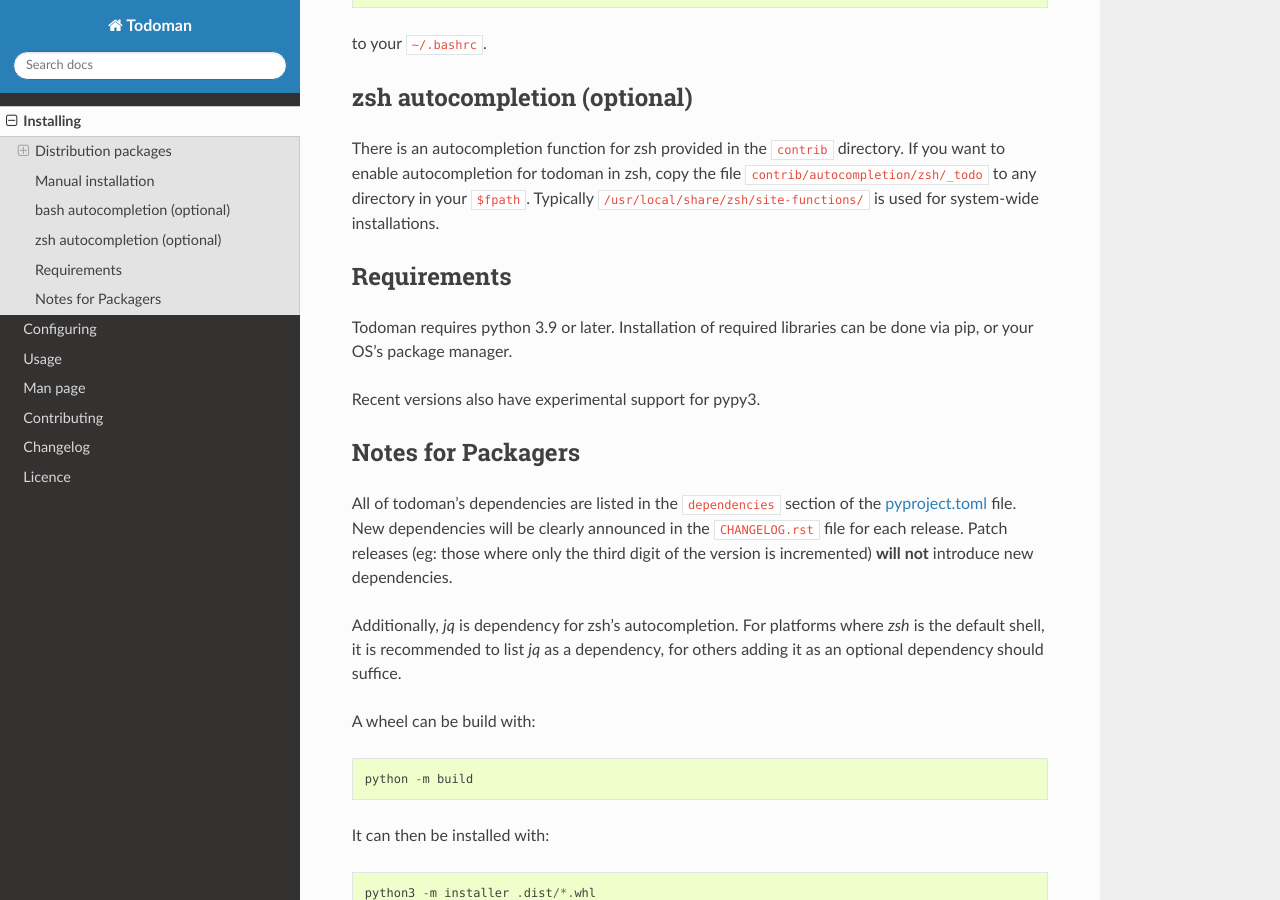
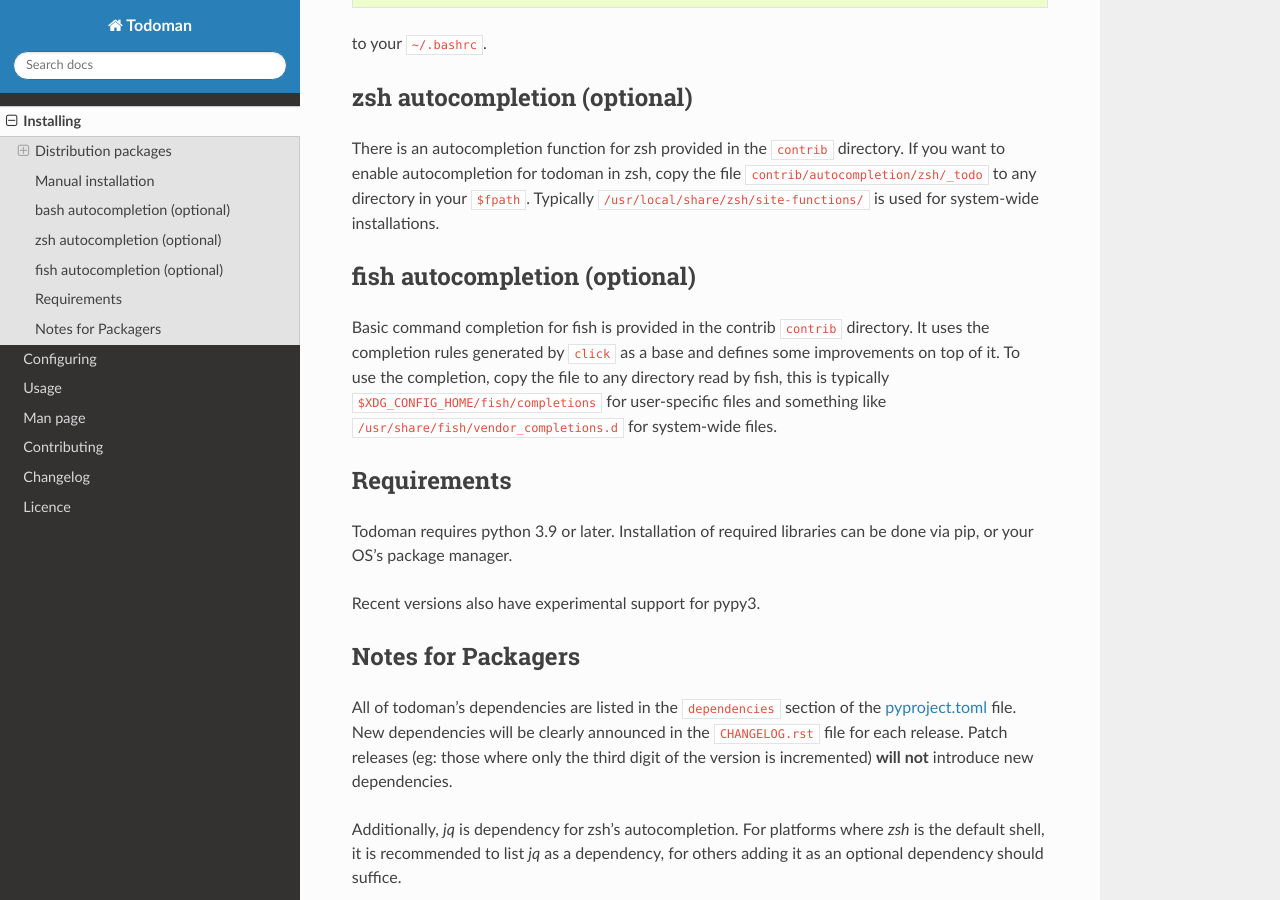
Before and after one commit to pimutils/todoman, a Sphinx documentation site: the page built from docs/source/install.rst, in a window 1280 px wide and 900 px high, scrolled down 1379 px. Built offline with Sphinx 7.4.7 and the Read the Docs theme 3.1.0, drawn with Linux system fonts in a browser that asks for light colours; the version number could not be read and is left out.

Commit message:
contrib: add basic fish completion
Add a click-generated base for command completions for fish which can be
built upon along with two improvements for the "list" subcommand.

Closes: https://github.com/pimutils/todoman/issues/187

```diff
--- a/CHANGELOG.rst
+++ b/CHANGELOG.rst
@@ -9,6 +9,7 @@
 
 * Removed ``bin/todo``. It is no longer requierd, as the entry point generated
   by setuptools no longer has performance issues.
+* Added shell completions for fish.
 
 v4.6.0
 ------
--- a/docs/source/install.rst
+++ b/docs/source/install.rst
@@ -73,6 +73,16 @@
 Typically ``/usr/local/share/zsh/site-functions/`` is used for system-wide
 installations.
 
+fish autocompletion (optional)
+------------------------------
+
+Basic command completion for fish is provided in the contrib ``contrib``
+directory. It uses the completion rules generated by ``click`` as a base and
+defines some improvements on top of it. To use the completion, copy the file to
+any directory read by fish, this is typically
+``$XDG_CONFIG_HOME/fish/completions`` for user-specific files and something
+like ``/usr/share/fish/vendor_completions.d`` for system-wide files.
+
 Requirements
 ------------
 
```
Also changed, not shown: 1 other file.
